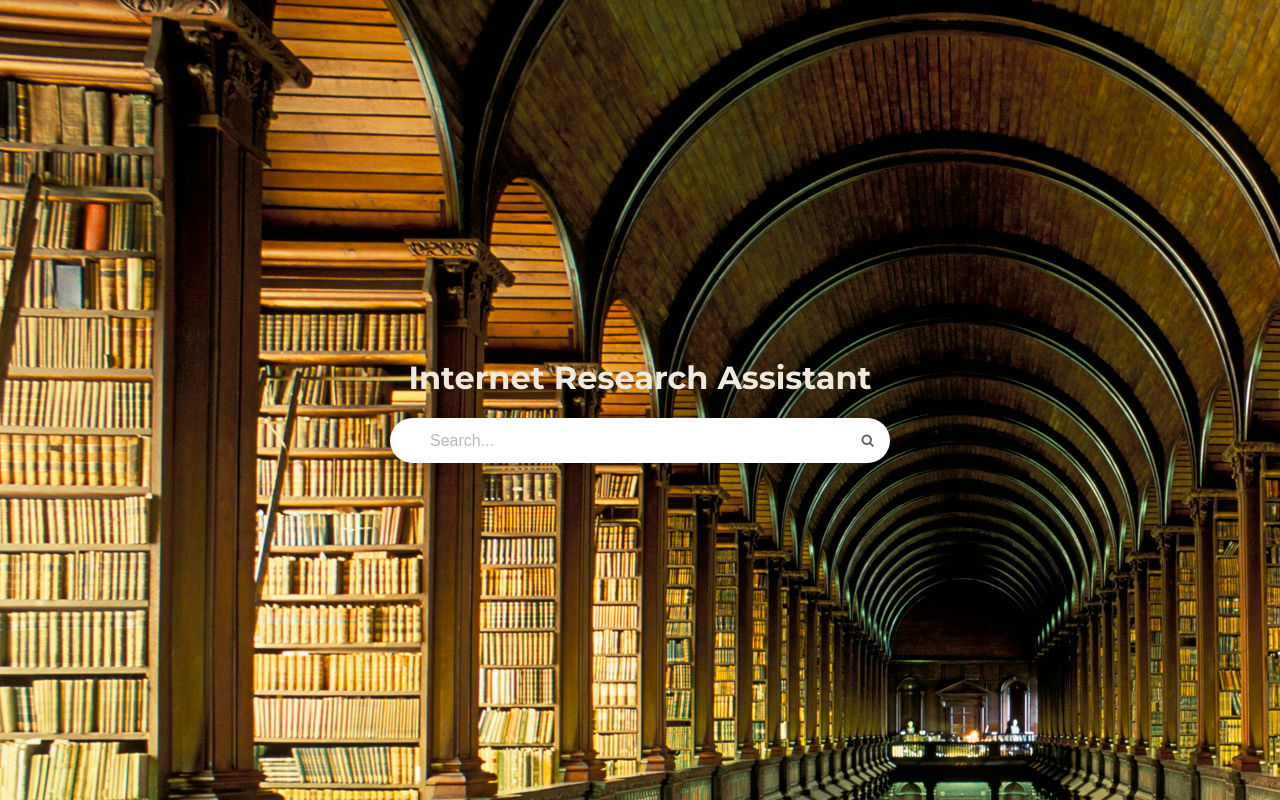
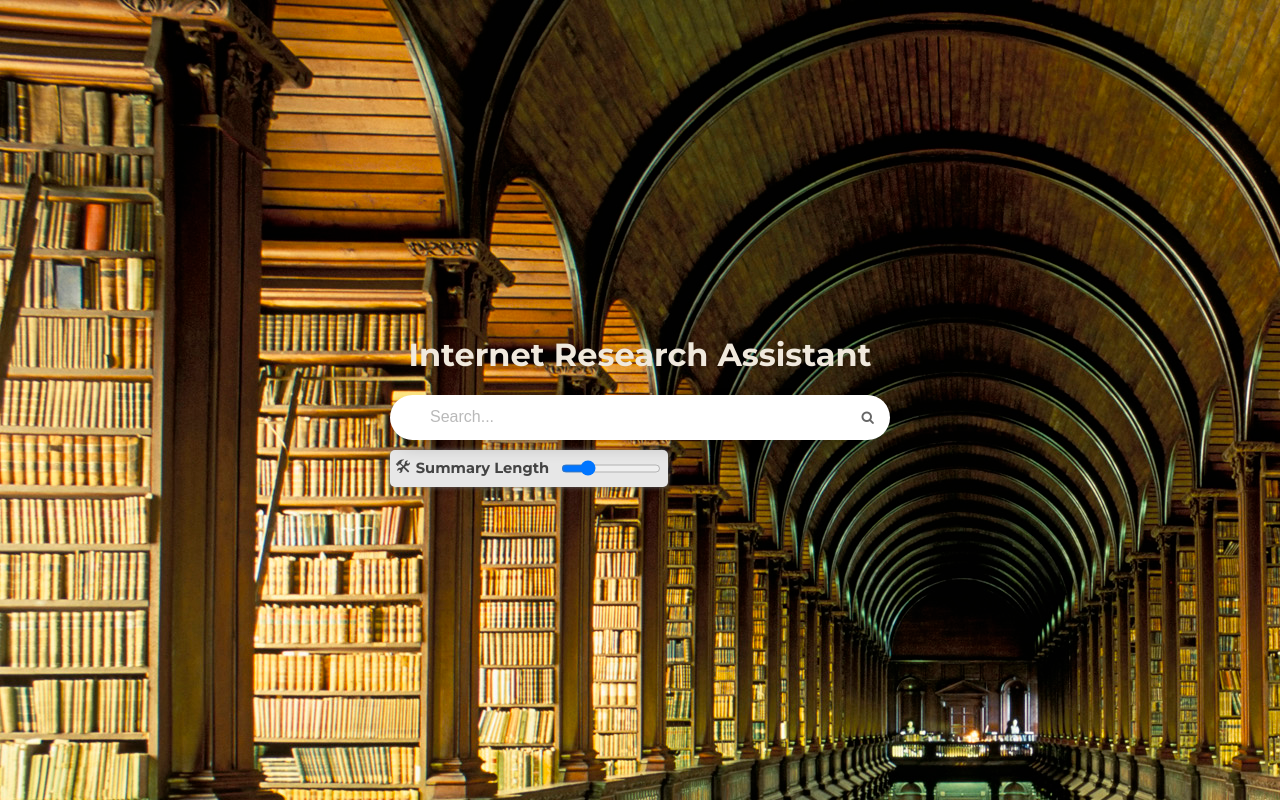
Before and after one commit to Late-Night-Coding/internet-research-assistant, a Flask app: page / in a window 1280 px wide. Run offline with Flask 2, Linux system fonts and the light colour scheme.

Commit message:
#66 summary length slider implementation

```diff
--- a/src/dummy_search_controller.py
+++ b/src/dummy_search_controller.py
@@ -12,7 +12,7 @@ from search_processor import SearchProcessor
 from data.url_category import wiki_cat, youtube_cat, social_media_cat, other_cat
 
 class DummySearchProcessor(SearchProcessor):
-    async def search(self, keywords: list[str]) -> ResearchResults:
+    async def search(self, keywords: list[str], summary_len: int) -> ResearchResults:
         await asyncio.sleep(1)
         research_results = ResearchResults()
         for keyword in keywords:
@@ -39,7 +39,7 @@ class DummyOpenAI(OpenAI):
             for i in range(3)
         ]
 
-    async def summarize(self, keyword: str, web_content_summary: str) -> str:
+    async def summarize(self, keyword: str, web_content_summary: str, summay_len: int) -> str:
         raise "Do not call this"
 
 
--- /dev/null
+++ b/src/frontend/static/js/slider.js
@@ -0,0 +1,37 @@
+let sentenceLength = 3;
+
+// Retrieve the sentence length browser cookie
+const SENTENCE_LENGTH_KEY = "sentence-length";
+let storedSentenceLength = localStorage.getItem(SENTENCE_LENGTH_KEY);
+if(storedSentenceLength){
+    sentenceLength = parseInt(storedSentenceLength);
+}
+
+// When the body loads, register an event listener for the slider
+addEventListener('load', ()=>{
+    const slider = document.getElementById('summary-len');
+    const sentLengthLabel = document.getElementById('sentence-length-label');
+
+    // initialize the slider with stored value
+    slider.value = sentenceLength;
+
+    // when the slider value changes, display the new summary length
+    function update(){
+        sentenceLength = parseInt(slider.value);
+        sentLengthLabel.innerText = `${sentenceLength} sentence`;
+        if(sentenceLength > 1)
+            sentLengthLabel.innerText += 's';
+
+        // save the value
+        window.localStorage.setItem(SENTENCE_LENGTH_KEY, sentenceLength+"");
+    }
+    slider.addEventListener('input', update);
+    update();
+
+    // update the slider's position when the mouse moves
+    addEventListener('mousemove', (e)=>{
+        sentLengthLabel.style.left = e.pageX + "px";
+        sentLengthLabel.style.top = (e.pageY + 15) + "px";
+    });
+
+});
--- a/src/frontend/static/style.css
+++ b/src/frontend/static/style.css
@@ -14,13 +14,15 @@ body{
 }
 
 
-.searchbar {
-    display: inline-block;
-    position: relative;
-    width:82%;
-}
+/* Searchbar styling */
 
-  .searchbar form {
+  .searchbar {
+      display: inline-block;
+      position: relative;
+      flex-grow: 1;
+  }
+
+  .searchbar-row {
     display: flex;
     align-items: center;
     position: relative;
@@ -60,6 +62,8 @@ body{
   .searchbar form {
     position: relative;
     width: 500px;
+    display: flex;
+    flex-direction: column;
   }
 
   .searchbar button {
@@ -89,15 +93,56 @@ body{
     color: #000;
   }
 
+  .summary-length-slider{
+    display: flex;
+    flex-direction: row;
+    margin-top: 10px;
+    padding: 5px;
+    border-radius: 5px;
+    background-color: #e7e7e7;
+    color: #444;
+    box-shadow: 0px 0px 5px #666666;
+    position: relative;
+    align-self: flex-start;
+  }
+
+  .summary-length-slider::before{
+    content: '🛠';
+    margin-right: 5px;
+  }
+
+  .summary-length-slider span{
+    display: none;
+    position: fixed;
+    padding: 5px;
+    background-color: #444;
+    color: #fff;
+    top: 40px;
+    border-radius: 5px;
+  }
+
+  .summary-length-slider:hover span{
+    display: inline-block;
+  }
+
+  .summary-length-slider label{
+    line-height: 20pt;
+    margin-right: 10px;
+    font-size: 11pt;
+    font-weight: bold;
+  }
+
+  #summary-len{
+    width: 100px;
+  }
+
   /* Reset button */
   .reset-btn{
     font-family: 'Montserrat', Arial, Helvetica, sans-serif;
     font-weight: 500;
     display: inline-block;
-    width: 15%;
-    height: 100%;
     margin-left: 15px;
-    padding: 13px 0;
+    padding: 13px 30px;
     border: 0;
     background: #e9e9e9;
     font-size: 16px;
@@ -139,6 +184,11 @@ body{
         align-items: stretch;
         margin: 30px min(150px, max(100% - 700px, 0px));
         max-width: 800px;
+    }
+
+    .search-header{
+      display: flex;
+      flex-direction: row;
     }
 
     @media screen and (max-width: 700px) {
--- a/src/frontend/templates/searchbar.html
+++ b/src/frontend/templates/searchbar.html
@@ -1,11 +1,24 @@
 <div class="searchbar">
 <form action="/search" method="get">
-    <input id="search-bar" name="query" type="text" placeholder="Search..." value="{{query}}">
-    <button type="submit" value="Go"><i class="fa fa-search"></i></button>
+    <div class="searchbar-row">
+        <input id="search-bar" name="query" type="text" placeholder="Search..." value="{{query}}">
+        <button type="submit" value="Go"><i class="fa fa-search"></i></button>
+    </div>
 
     <!-- This puts the {{id}} in /search?id={{id}} -->
     {% if id is not none %}
     <input name="id" type="hidden" value="{{id}}">
     {% endif %}
+
+    <!-- Description length slider -->
+    <div class="summary-length-slider">
+        <label>Summary Length</label>
+        <input id="summary-len" name="summary-len" type="range" min="1" max="10">
+        <span id="sentence-length-label"></span>
+        </input>
+    </div>
+
+    <script src="{{ url_for('static', filename='js/slider.js') }}"></script>
+
 </form>
 </div>
--- a/src/frontend/web_server.py
+++ b/src/frontend/web_server.py
@@ -13,11 +13,11 @@ app = Flask(__name__)
 # searcher = search_controller.SearchController()
 searcher = get_dummy_search_controller()
 
-def get_results(query, search_id=None) -> tuple[ResearchResults, SearchHistory]:
+def get_results(query, summary_len: int, search_id=None) -> tuple[ResearchResults, SearchHistory]:
     start_time = time.time()
 
     # run the async search function synchronously
-    result, search_history = get_event_loop().run_until_complete(searcher.search(query, search_id))
+    result, search_history = get_event_loop().run_until_complete(searcher.search(query, summary_len, search_id))
 
     # force typing
     result: ResearchResults
@@ -62,10 +62,11 @@ def search():
     # extract (query, id) from url arguments
     args = request.args
     search_query = args.get('query').strip()
+    summary_len = int(args.get('summary-len').strip())
     search_id = args.get('id', None) or None
     try:
         # TODO: handle requests asynchronously (async / await)
-        results, search_history = get_results(search_query, search_id)
+        results, search_history = get_results(search_query, summary_len, search_id)
     except asyncio.exceptions.TimeoutError:
         abort(504)
     except RuntimeError:
--- a/src/openai_api.py
+++ b/src/openai_api.py
@@ -74,7 +74,7 @@ class OpenAI:
         response = self.__format(text_response, format='return_list')
         return response
 
-    async def summarize(self, keyword: str, web_content_summary: str) -> str:
+    async def summarize(self, keyword: str, web_content_summary: str, summary_len: int) -> str:
         """Return a description of a keyword given a summary of scraped web content"""
 
         # prevent large prompts
@@ -82,8 +82,8 @@ class OpenAI:
             web_content_summary = web_content_summary[:OPENAI_MAX_PROMPT_LEN]
 
         # create a prompt for chat-gpt to summarize a topic given web content
-        system_message = "You are an assistant that can provide accurate and concise descriptions of topics. The user will provide a computer-generated summary of content scraped from the web that may or may not be useful for your task."
-        user_prompt = f"Write a 3-sentence description of: '{keyword}'. Here is some info about '{keyword}' I scraped from the web: {web_content_summary}"
+        system_message = f"You are an assistant that can provide accurate and concise {summary_len}-sentence descriptions of topics. The user will provide a computer-generated summary of content scraped from the web that may or may not be useful for your task."
+        user_prompt = f"Write a {summary_len}-sentence description of: '{keyword}'. Here is some info about '{keyword}' I scraped from the web: {web_content_summary}"
 
         # send the chat message & format the response as a list of keyword topics
         text_response = await self.__chat(system_message, user_prompt)
--- a/src/search_controller.py
+++ b/src/search_controller.py
@@ -17,7 +17,7 @@ class SearchController:
         self.open_ai = OpenAI()
         self.history_map: dict[str, SearchHistory] = {}
 
-    async def search(self, query: str, search_id: str = None) -> tuple[ResearchResults, SearchHistory]:
+    async def search(self, query: str, summary_len: int, search_id: str = None) -> tuple[ResearchResults, SearchHistory]:
         results = None
 
         # extract keywords from query
@@ -41,6 +41,6 @@ class SearchController:
         if len(search_keywords) > 5:
             search_keywords = search_keywords[:5]
 
-        results = await self.search_processor.search(search_keywords)
+        results = await self.search_processor.search(search_keywords, summary_len)
 
         return results, search_history
```
Also changed, not shown: src/frontend/templates/search.html (+4 -3 lines), src/search_processor.py (+4 -4 lines), src/topic_summarizer.py (+4 -4 lines), test/test_chat_gpt.py (+2 -2 lines), test/test_search_controller.py (+4 -3 lines), test/test_search_processor.py (+3 -2 lines), test/test_topic_summarizer.py (+3 -2 lines).
